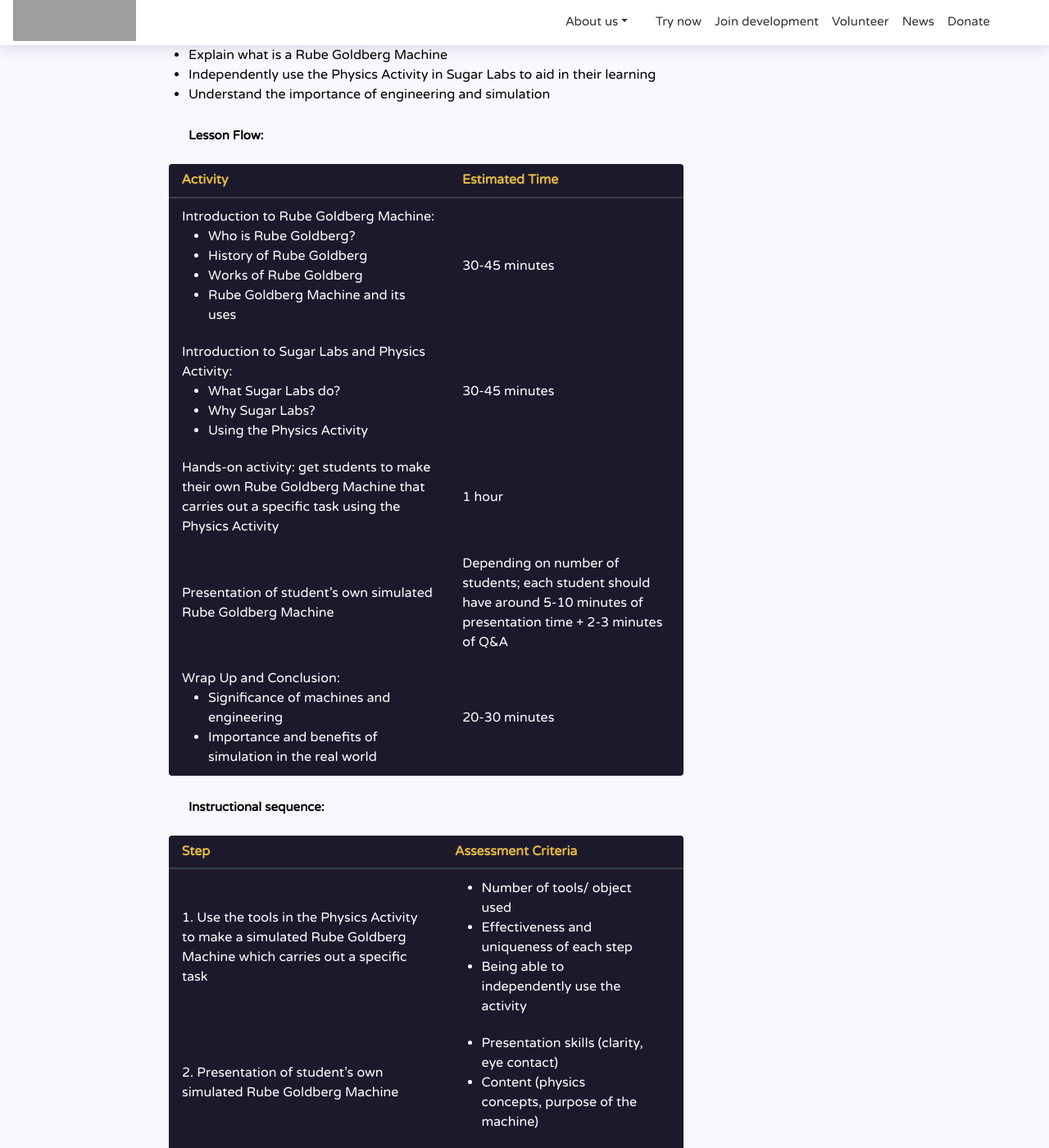
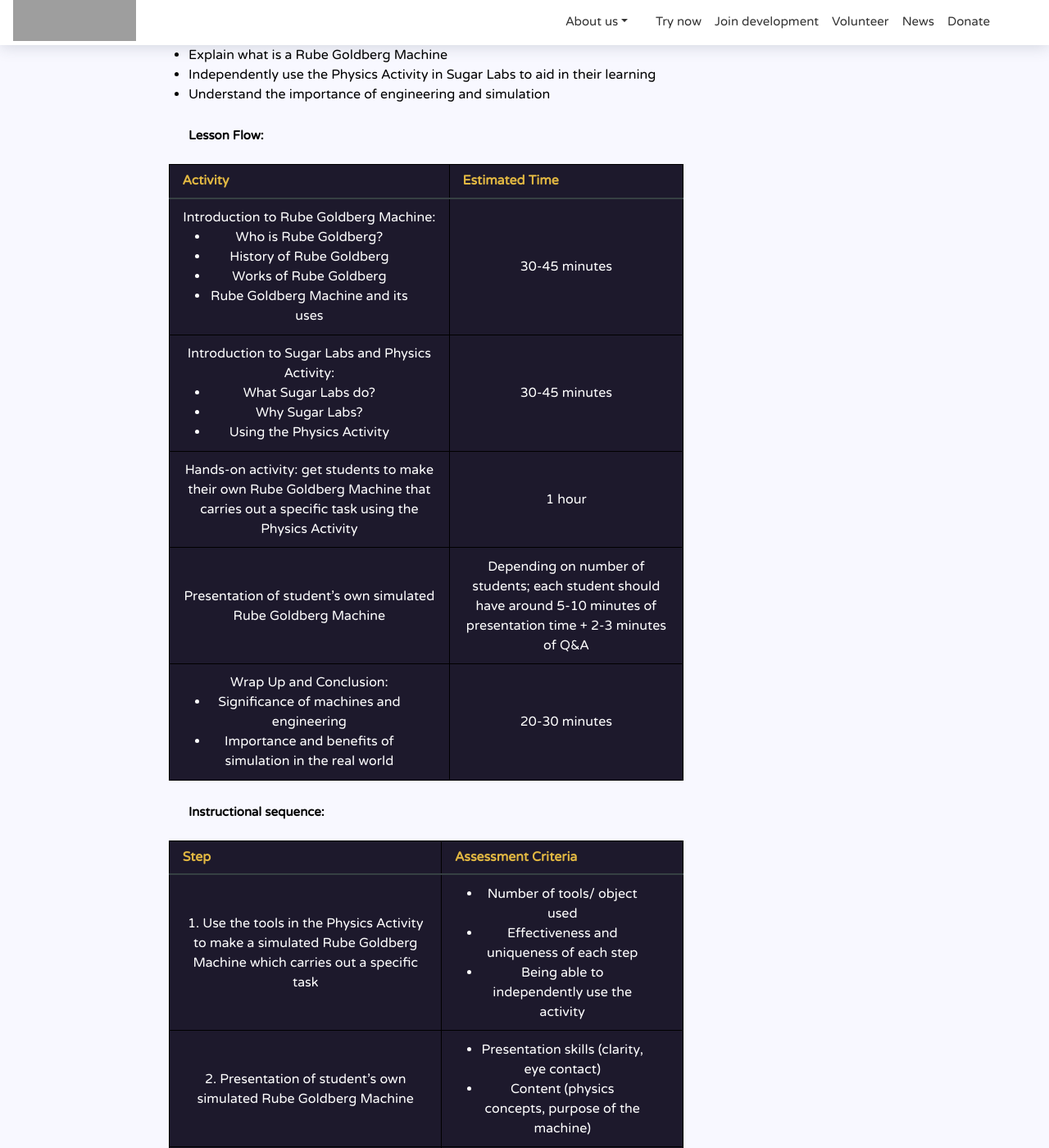
Before and after one commit to sugarlabs/www, a Jekyll site: the page built from sugar-lesson-plans.html, in a window 1280 px wide and 1400 px high, scrolled down 658 px. Shown: the whole window at 82% size. Built offline with Jekyll 4.4.1, drawn with Linux system fonts in a browser that asks for light colours; some web fonts are replaced; grey boxes are pictures that could not be loaded.

Commit message:
Update airspace.css
Resolving the styling issue with the table created

```diff
--- a/css/airspace.css
+++ b/css/airspace.css
@@ -2706,3 +2706,9 @@ font-size:30px;
   top:0.1em;
   color: #fff !important;
 }
+table, th, td {
+  border: 1px solid black;
+  border-collapse: collapse;
+  text-align: center;
+  align-items: center;
+}
```
